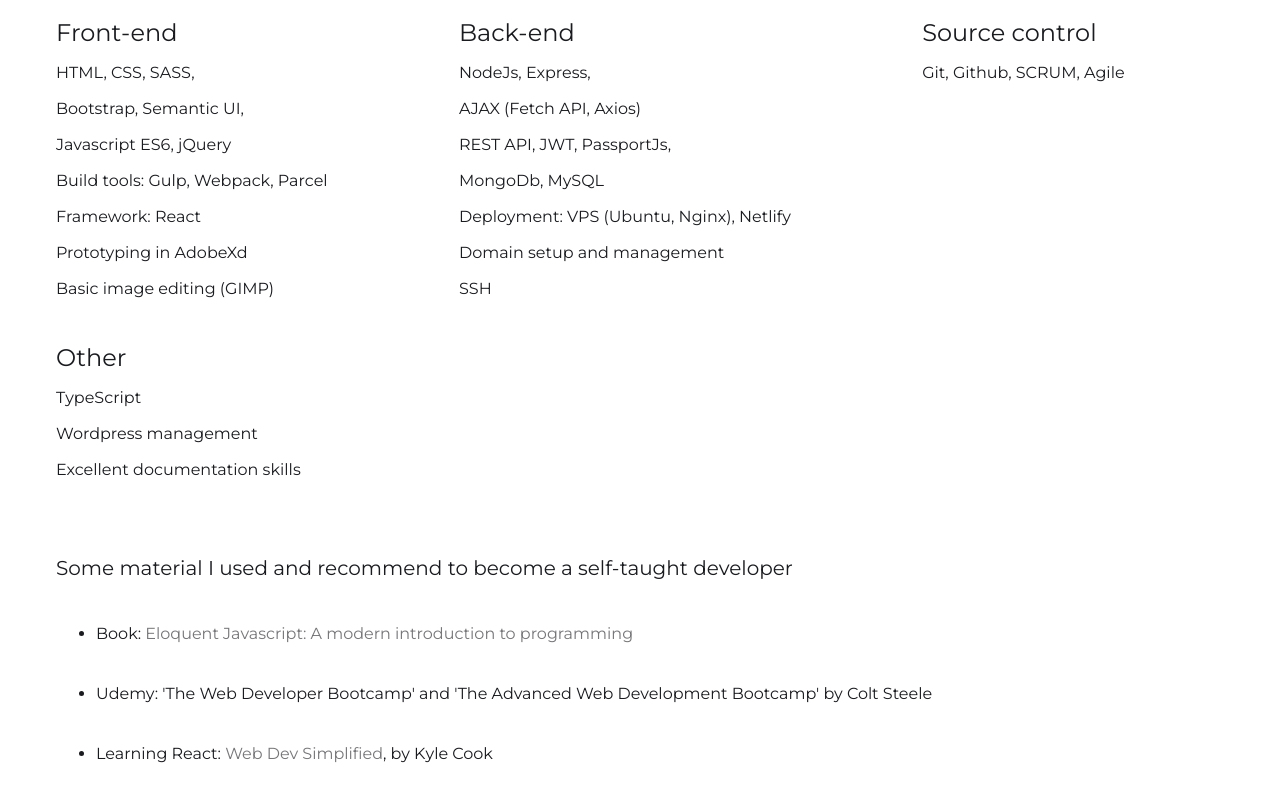
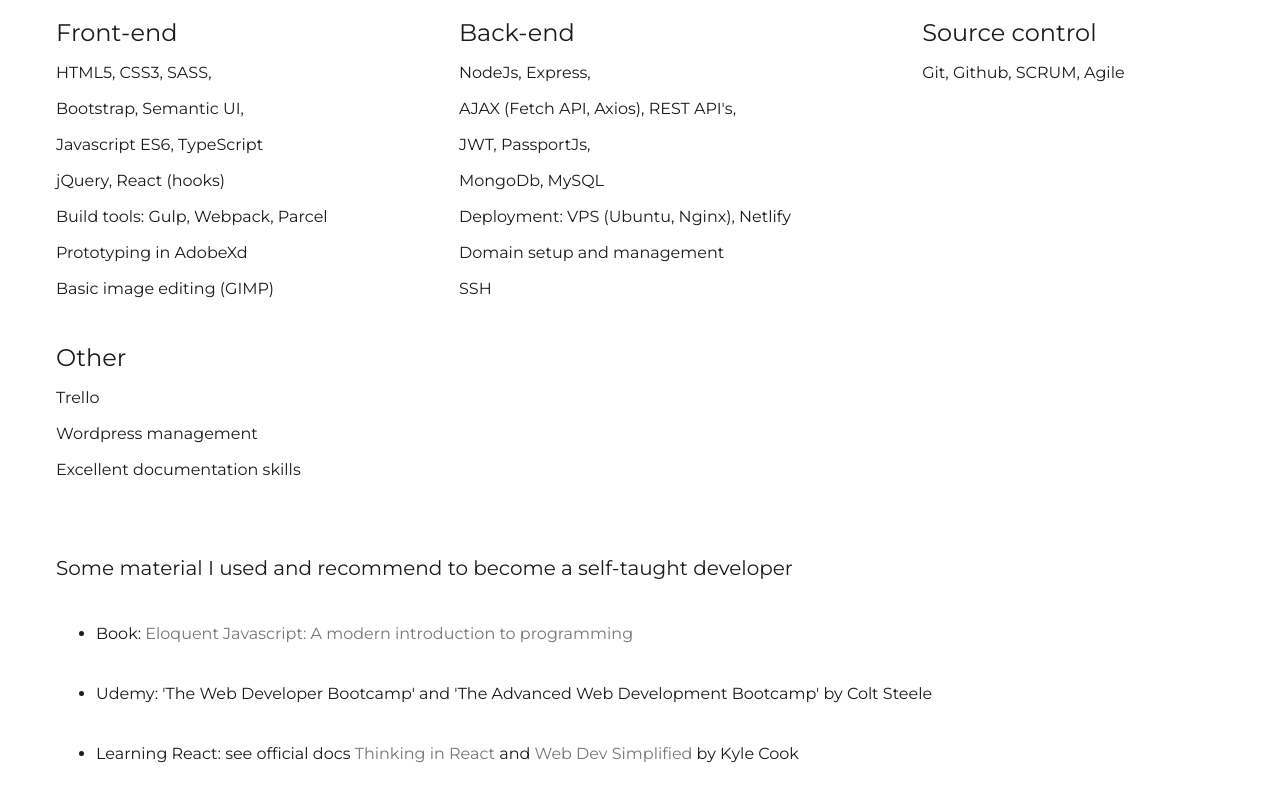
Before and after one commit to jorishr/portfolio-site, a website: page app/index.html in a window 1280 px wide. Shown: the part 8060-8857 px from the top of the page. Drawn offline with Linux system fonts and the light colour scheme.

Commit message:
minor content changes

```diff
--- a/app/index.html
+++ b/app/index.html
@@ -257,19 +257,19 @@
         <div class="skills fade-in">
             <div class="card">
                 <h3>Front-end</h3>
-                <p>HTML, CSS, SASS,</p>
+                <p>HTML5, CSS3, SASS,</p>
                 <p>Bootstrap, Semantic UI,</p>
-                <p>Javascript ES6, jQuery</p>
+                <p>Javascript ES6, TypeScript</p>
+                <p>jQuery, React (hooks)</p>
                 <p>Build tools: Gulp, Webpack, Parcel</p>
-                <p>Framework: React</p>
                 <p>Prototyping in AdobeXd</p>
                 <p>Basic image editing (GIMP)</p>
             </div>
             <div class="card">
                 <h3>Back-end</h3>
                 <p>NodeJs, Express,</p>
-                <p>AJAX (Fetch API, Axios)</p>
-                <p>REST API, JWT, PassportJs,</p>
+                <p>AJAX (Fetch API, Axios), REST API's,</p>
+                <p>JWT, PassportJs,</p>
                 <p>MongoDb, MySQL</p>
                 <p>Deployment: VPS (Ubuntu, Nginx), Netlify</p>
                 <p>Domain setup and management</p>
@@ -281,7 +281,7 @@
             </div>
             <div class="card">
                 <h3>Other</h3>
-                <p>TypeScript</p>
+                <p>Trello</p>
                 <p>Wordpress management</p>
                 <p>Excellent documentation skills</p>
             </div>
@@ -296,7 +296,7 @@
                     <p>Udemy: 'The Web Developer Bootcamp' and 'The Advanced Web Development Bootcamp' by Colt Steele</p>
                 </li>
                 <li>
-                    <p>Learning React: <a target="_blank" href="https://webdevsimplified.com">Web Dev Simplified</a>, by Kyle Cook</p>
+                    <p>Learning React: see official docs <a target="_blank" href="https://reactjs.org/docs/thinking-in-react.html">Thinking in React</a> and <a target="_blank" href="https://webdevsimplified.com">Web Dev Simplified</a> by Kyle Cook</p>
                 </li>
                 <li>
                     <p>For inspiration and references see
```
